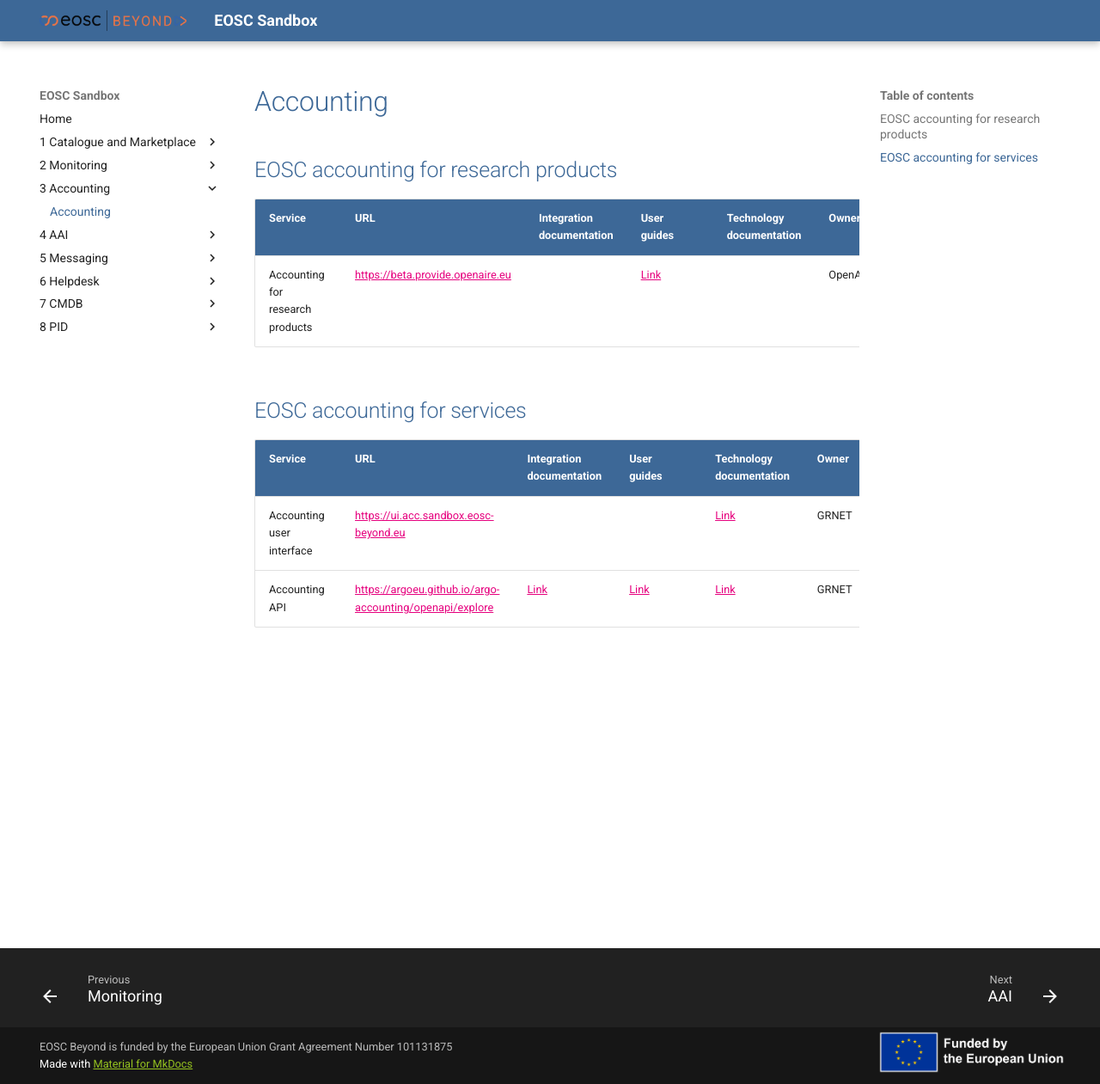
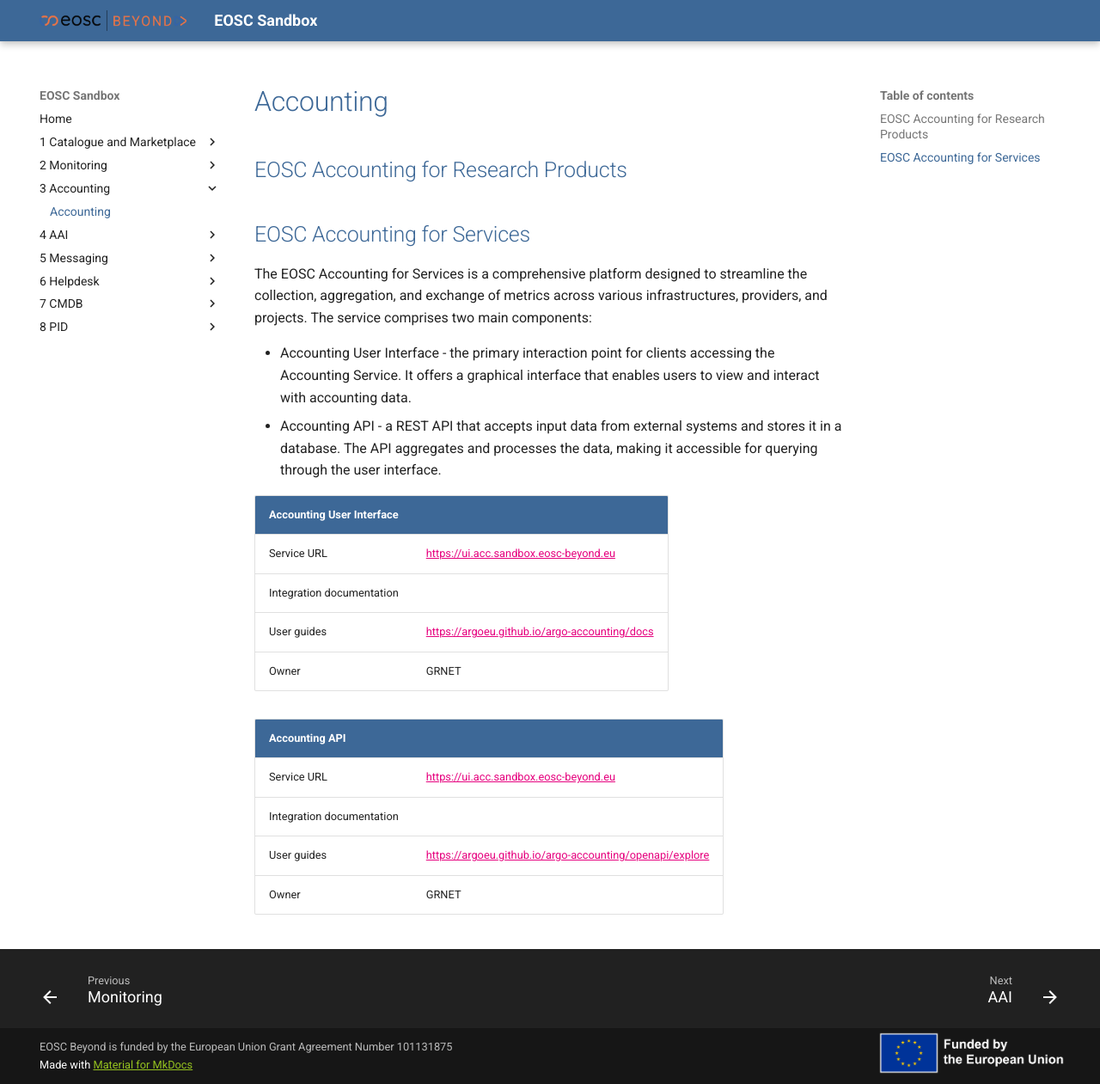
Before and after one commit to eosc-beyond-sandbox/eosc-sandbox, an MkDocs documentation site: the page built from resources/3 Accounting/Accounting.md, in a window 1280 px wide and 1261 px high. Shown: the whole window at 86% size. Built offline with MkDocs 1.6.1 and Material for MkDocs 9.7.7, drawn with Linux system fonts in a browser that asks for light colours.

Commit message:
Accounting section update

```diff
--- a/resources/3 Accounting/Accounting.md
+++ b/resources/3 Accounting/Accounting.md
@@ -1,11 +1,24 @@
 # Accounting
-## EOSC accounting for research products
-| Service                         |  URL                            | Integration documentation | User guides | Technology documentation | Owner  |
-|:-------------------------------- |:------------------------------ |:--------------------------|:------------|:-------------------------|:-------|
-| Accounting for research products |   [https://beta.provide.openaire.eu]() | | [Link](https://wiki.eoscfuture.eu/display/PUBLIC/4.+Research+Products+Accounting%3A+Architecture+and+Interoperability+Guidelines) | | OpenAIRE |
 
-## EOSC accounting for services
-| Service                         |  URL                            | Integration documentation | User guides | Technology documentation | Owner  |
-|:-------------------------------- |:------------------------------ |:--------------------------|:------------|:-------------------------|:-------|
-| Accounting user interface |   [https://ui.acc.sandbox.eosc-beyond.eu]() | | | [Link](https://argoeu.github.io/argo-accounting) | GRNET |
-| Accounting API |  [https://argoeu.github.io/argo-accounting/openapi/explore]() | [Link](https://api.acc.sandbox.eosc-beyond.eu) |  [Link](https://argoeu.github.io/argo-accounting/openapi/explore) | [Link](https://argoeu.github.io/argo-accounting) | GRNET |
+## EOSC Accounting for Research Products
+
+## EOSC Accounting for Services
+
+The EOSC Accounting for Services is a comprehensive platform designed to streamline the collection, aggregation, and exchange of metrics across various infrastructures, providers, and projects. The service comprises two main components:
+
+- Accounting User Interface - the primary interaction point for clients accessing the Accounting Service. It offers a graphical interface that enables users to view and interact with accounting data.
+- Accounting API - a REST API that accepts input data from external systems and stores it in a database. The API aggregates and processes the data, making it accessible for querying through the user interface.
+
+| Accounting User Interface |                                                 |
+| :------------------------ | :---------------------------------------------- |
+| Service URL               | <https://ui.acc.sandbox.eosc-beyond.eu>         |
+| Integration documentation |                                                 |
+| User guides               | <https://argoeu.github.io/argo-accounting/docs> |
+| Owner                     | GRNET                                           |
+
+| Accounting API            |                                                            |
+| :------------------------ | :--------------------------------------------------------- |
+| Service URL               | <https://ui.acc.sandbox.eosc-beyond.eu>                    |
+| Integration documentation |                                                            |
+| User guides               | <https://argoeu.github.io/argo-accounting/openapi/explore> |
+| Owner                     | GRNET                                                      |
```
